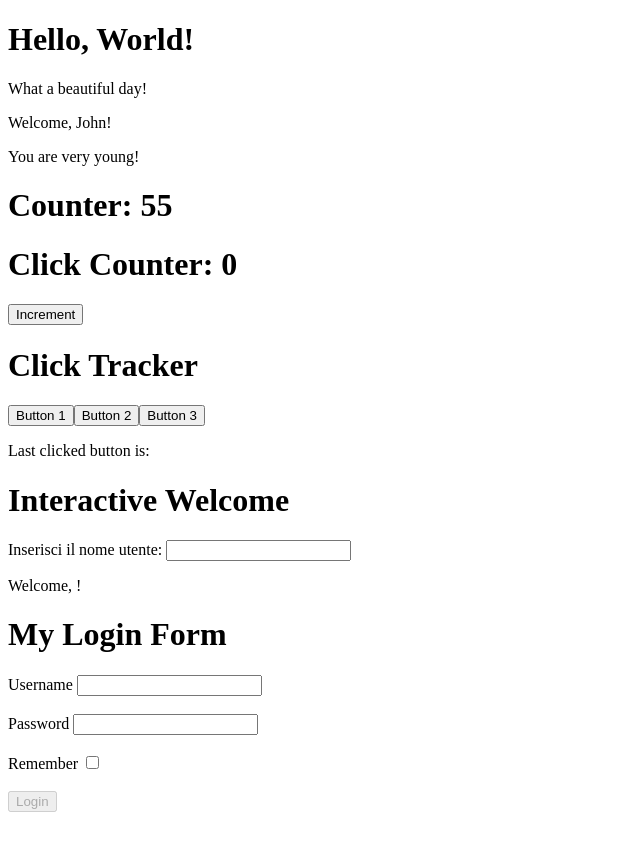
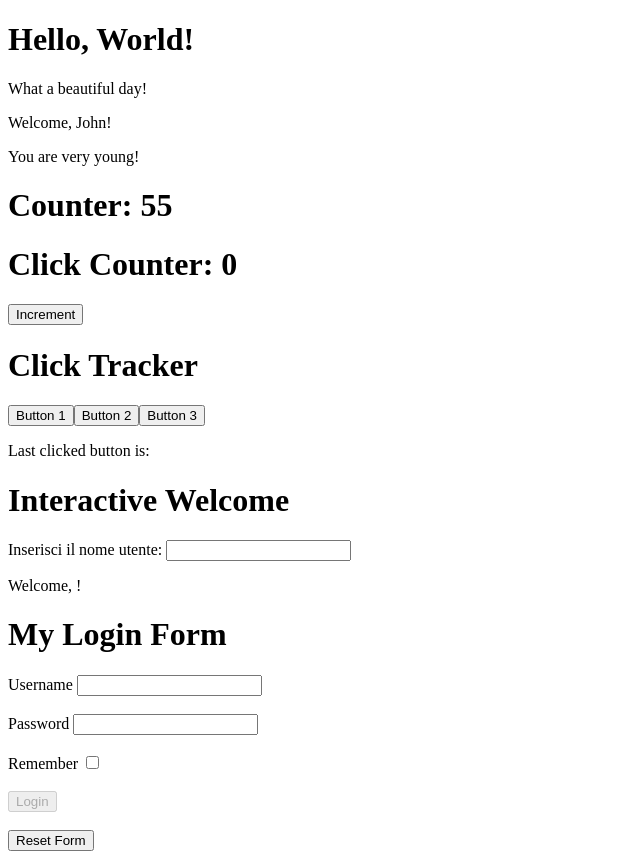
Before and after one commit to msimile/jsx-exercises, a React (Create React App) app in the folder react-exercises/: page / in a window 1280 px wide. Shown: the whole page, without its empty margins (0-640 px from the left). Before the commit the page ends 820 px from the top, so only its background shows below. Built offline with nearby package versions, Linux system fonts and the light colour scheme.

Commit message:
feat: forms-04 complete

```diff
--- a/react-exercises/src/Login.js
+++ b/react-exercises/src/Login.js
@@ -23,6 +23,14 @@ export class Login extends React.Component {
   onLogin = () => {
     this.setState({
       login: true,
+    });
+  };
+
+  handleReset = () => {
+    this.setState({
+      username: "",
+      password: "",
+      remember: false,
     });
   };
 
@@ -55,7 +63,8 @@ export class Login extends React.Component {
           id="remember"
           type="checkbox"
           name="remember"
-          value={this.state.remember}
+          checked={this.state.remember}
+        //   value={this.state.remember}
           onChange={this.handleLoginInput}
         />
         <br />
@@ -74,6 +83,11 @@ export class Login extends React.Component {
             Login
           </button>
         )}
+        <br />
+        <br />
+        <button type="button" name="reset" onClick={this.handleReset}>
+          Reset Form
+        </button>
       </div>
     );
   }
```
